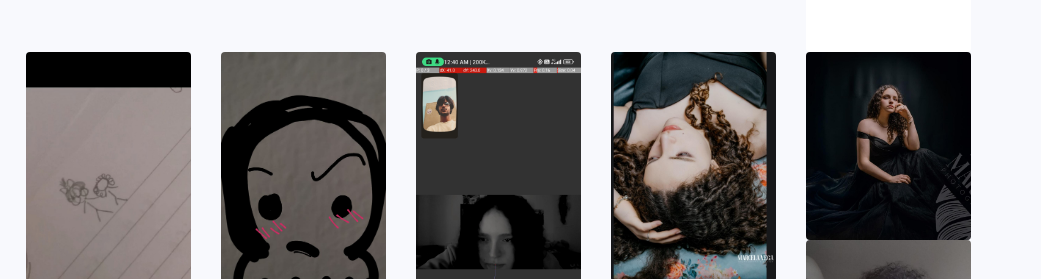
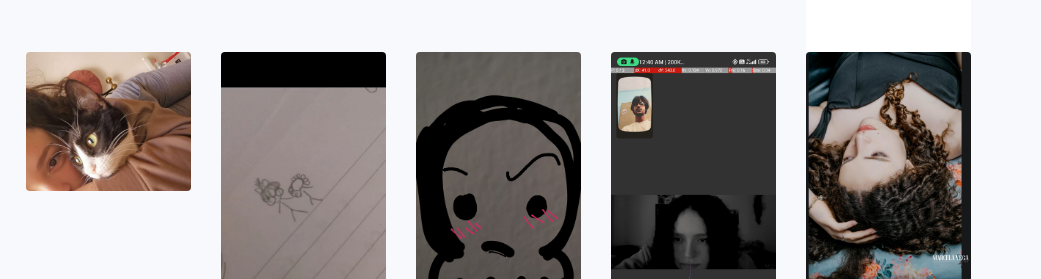
Before and after one commit to Ayan-who/1st_anniversary, a website: page index.html in a window 1280 px wide. Shown: the part 2854-3133 px from the top of the page, 239-1280 px from the left. Drawn offline with nearby package versions, Linux system fonts and the light colour scheme; some packages are replaced by stand-ins of ours; files whose address does not match are found by name.

Commit message:
Update index.html

```diff
--- a/index.html
+++ b/index.html
@@ -121,7 +121,7 @@ I still remember we played The Last of Us together and you enjoyed seeing me pan
 I still remember the first time I saw your curly hair and those bright eyes—like you’d rolled a crit hit on my stupid heart🪦. And your drawings? Masterpieces. Almost as gorgeous as the artist. (Yeah, I said it. Fight me.)
 
 We’ve fought sometimes sure, but we have always respawn stronger. And every time you share your daily life, your smile, the way you make me blush and smile without even trying —I fall harder.
- Distance? Annoying. But you? Dammn you Worth every space in my phone, the way you rule my gallery like you’re the main character in my camera roll—everyone else are NPCs
+ Distance? Annoying. But you? Dammn you Worth every space in my phone, the way you rule my gallery like you’re the main character in my camera roll—everyone else are NPCs <br>
 
 Well So here’s the deal: This is just Year One. In Next 2 year, I want to watch you draw in person, steal your "potato chips", and finally kiss you goodnight without a freaking phone between us. Until then? I'll Keep being yours and you better keep being mine
 
@@ -224,6 +224,16 @@ I love you beanz, i love you alot <br>
                             <i class="fa fa-search"></i>
                         </div>
                         <img src="img/img7.jpg" alt=""/>
+                    </div>
+                </a>
+            </div>
+            <div class="col-md-2">
+                <a class="fancybox" rel="group" href="img/img8.jpg">
+                    <div class="img-wrap">
+                        <div class="overlay">
+                            <i class="fa fa-search"></i>
+                        </div>
+                        <img src="img/img8.jpg" alt=""/>
                     </div>
                 </a>
             </div>
```
